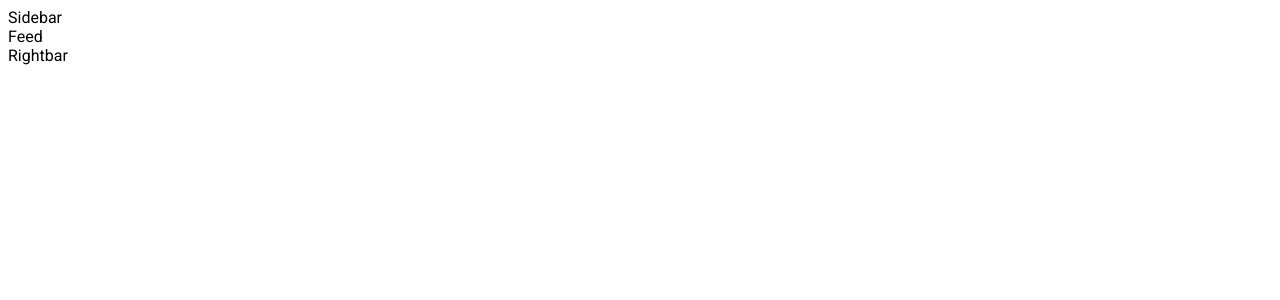
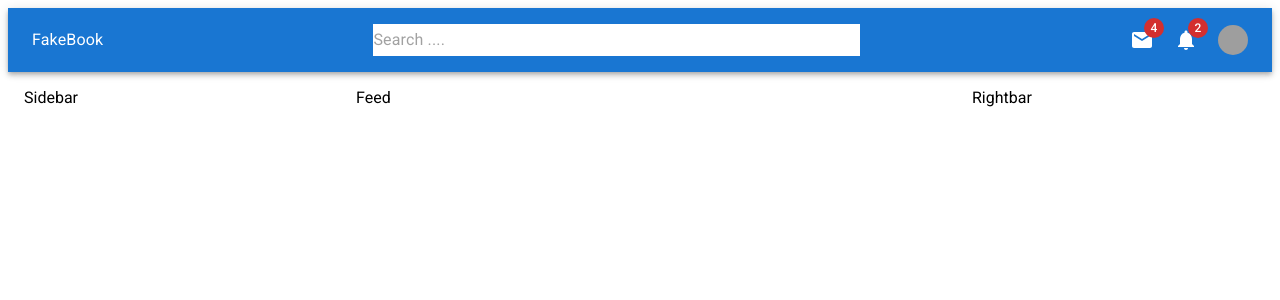
Before and after one commit to anamitrra/ReactSocialMui, a React (Create React App) app: page / in a window 1280 px wide. Shown: the top 300 px of the page. Built offline with nearby package versions, Linux system fonts and the light colour scheme; grey boxes are pictures that could not be loaded.

Commit message:
navbar done

```diff
--- a/src/App.js
+++ b/src/App.js
@@ -1,13 +1,18 @@
+import { Stack } from "@mui/system";
 import Feed from "./components/Feed";
+import Navbar from "./components/Navbar";
 import Rightbar from "./components/Rightbar";
 import Sidebar from "./components/Sidebar";
 
 function App() {
   return (
     <div>
-      <Sidebar />
-      <Feed />
-      <Rightbar />
+      <Navbar />
+      <Stack direction={"row"} spacing={2} justifyContent="space-between">
+        <Sidebar />
+        <Feed />
+        <Rightbar />
+      </Stack>
     </div>
   );
 }
--- a/src/components/Feed.jsx
+++ b/src/components/Feed.jsx
@@ -1,8 +1,9 @@
+import { Box } from '@mui/system'
 import React from 'react'
 
 function Feed() {
   return (
-    <div>Feed</div>
+    <Box flex={4} padding={2}>Feed</Box>
   )
 }
 
--- a/src/components/Navbar.jsx
+++ b/src/components/Navbar.jsx
@@ -1,8 +1,60 @@
-import React from 'react'
+import React, { useState } from 'react'
+import { AppBar, Avatar, Badge, Box, Button, InputBase, Menu, MenuItem, styled, Toolbar, Typography } from "@mui/material";
+import { Mail, Notifications, Pets } from "@mui/icons-material";
+
+const StyledToolbar = styled(Toolbar)({
+    display:"flex",
+    justifyContent:"space-between"
+});
+
+const Search = styled("div")(({theme})=>({
+    backgroundColor:"white",
+    width:"40%",
+}))
+
+const Icons = styled(Box)(({theme})=>({
+   display:"flex",
+   alignItems:"center",
+   gap:"20px",
+}))
+
 
 function Navbar() {
+    const [open, setopen] = useState(false)
   return (
-    <div>Navbar</div>
+    <AppBar position="stick">
+        <StyledToolbar>
+        <Typography varient= "h6" sx={{display:{xs:"none", sm:"block"}}}> FakeBook </Typography>
+        <Pets sx={{display:{xs:"block", sm:"none"}}}/>
+        <Search><InputBase placeholder='Search ....'/></Search>
+        <Icons>
+            <Badge badgeContent={4} color="error"> <Mail/> </Badge>
+            <Badge badgeContent={2} color="error"> <Notifications/> </Badge>
+            <Avatar onClick={(e)=>setopen(true)} sx={{width:30, height:30}} src='https://images.pexels.com/photos/3586798/pexels-photo-3586798.jpeg?auto=compress&cs=tinysrgb&w=1260&h=750&dpr=1'>
+
+            </Avatar>
+        </Icons>
+        <Menu
+        id="demo-positioned-menu"
+        aria-labelledby="demo-positioned-button"
+        anchorEl={"anchorEl"}
+        open={open}
+        onClose={(e)=>setopen(false)}
+        anchorOrigin={{
+          vertical: 'top',
+          horizontal: 'right',
+        }}
+        transformOrigin={{
+          vertical: 'top',
+          horizontal: 'right',
+        }}
+      >
+        <MenuItem onClick={""}>Profile</MenuItem>
+        <MenuItem onClick={""}>My account</MenuItem>
+        <MenuItem onClick={""}>Logout</MenuItem>
+      </Menu>
+        </StyledToolbar>
+    </AppBar>
   )
 }
 
--- a/src/components/Rightbar.jsx
+++ b/src/components/Rightbar.jsx
@@ -1,8 +1,12 @@
 import React from 'react'
+import { Box } from '@mui/system'
 
 function Rightbar() {
   return (
-    <div>Rightbar</div>
+    <Box flex={2} padding={2} sx={{
+        display:{xs:'none',
+        sm:"block"}
+       }}>Rightbar</Box>
   )
 }
 
--- a/src/components/Sidebar.jsx
+++ b/src/components/Sidebar.jsx
@@ -1,8 +1,14 @@
+import { Box } from '@mui/system'
 import React from 'react'
 
 function Sidebar() {
   return (
-    <div>Sidebar</div>
+   <Box flex={2} padding={2} sx={{
+    display:{xs:'none',
+    sm:"block"}
+   }}>
+
+    Sidebar</Box>
   )
 }
 
```
